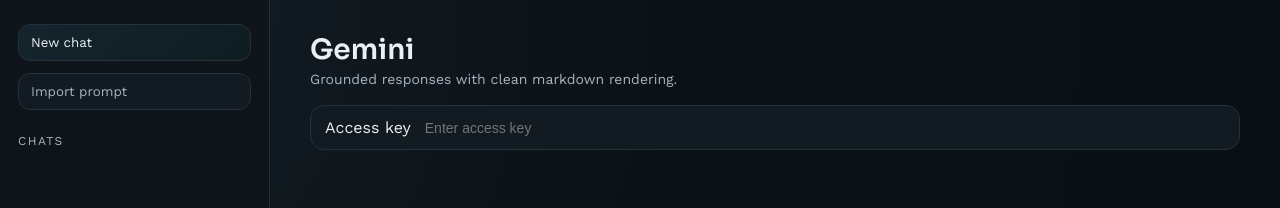
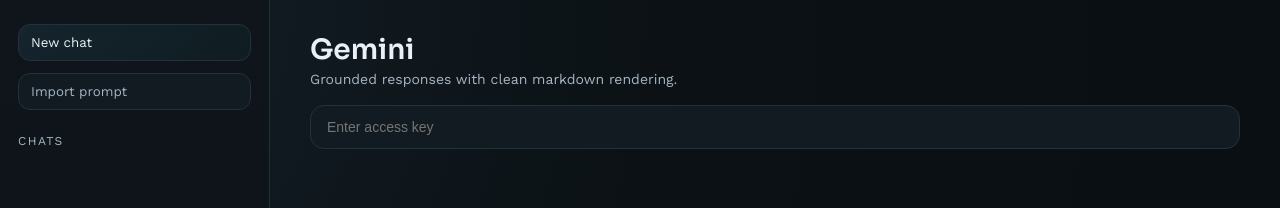
Before and after one commit to LeeHengYu/hku-aia-project, a React app in the folder web/frontend/: page / in a window 1280 px wide. Shown: the top 208 px of the page. Built offline with nearby package versions, Linux system fonts and the light colour scheme; the HTML template or start-up script is replaced by a standard one.

Commit message:
Remove auth key label

```diff
--- a/web/frontend/src/App.tsx
+++ b/web/frontend/src/App.tsx
@@ -31,9 +31,6 @@
           ) : null}
         </div>
         <div className="auth-row">
-          <label className="auth-label" htmlFor="auth-key">
-            Access key
-          </label>
           <input
             id="auth-key"
             className="auth-input"
```
